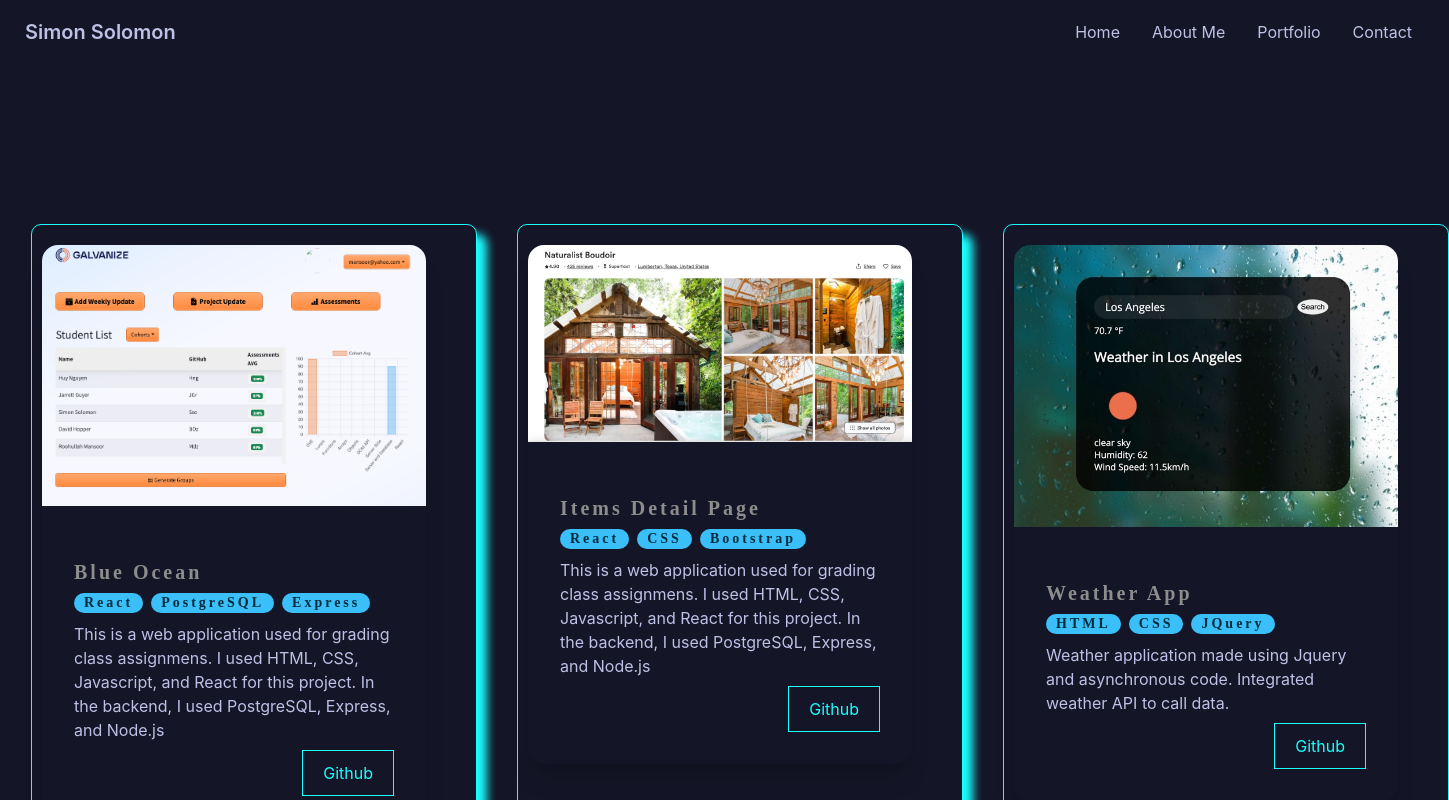
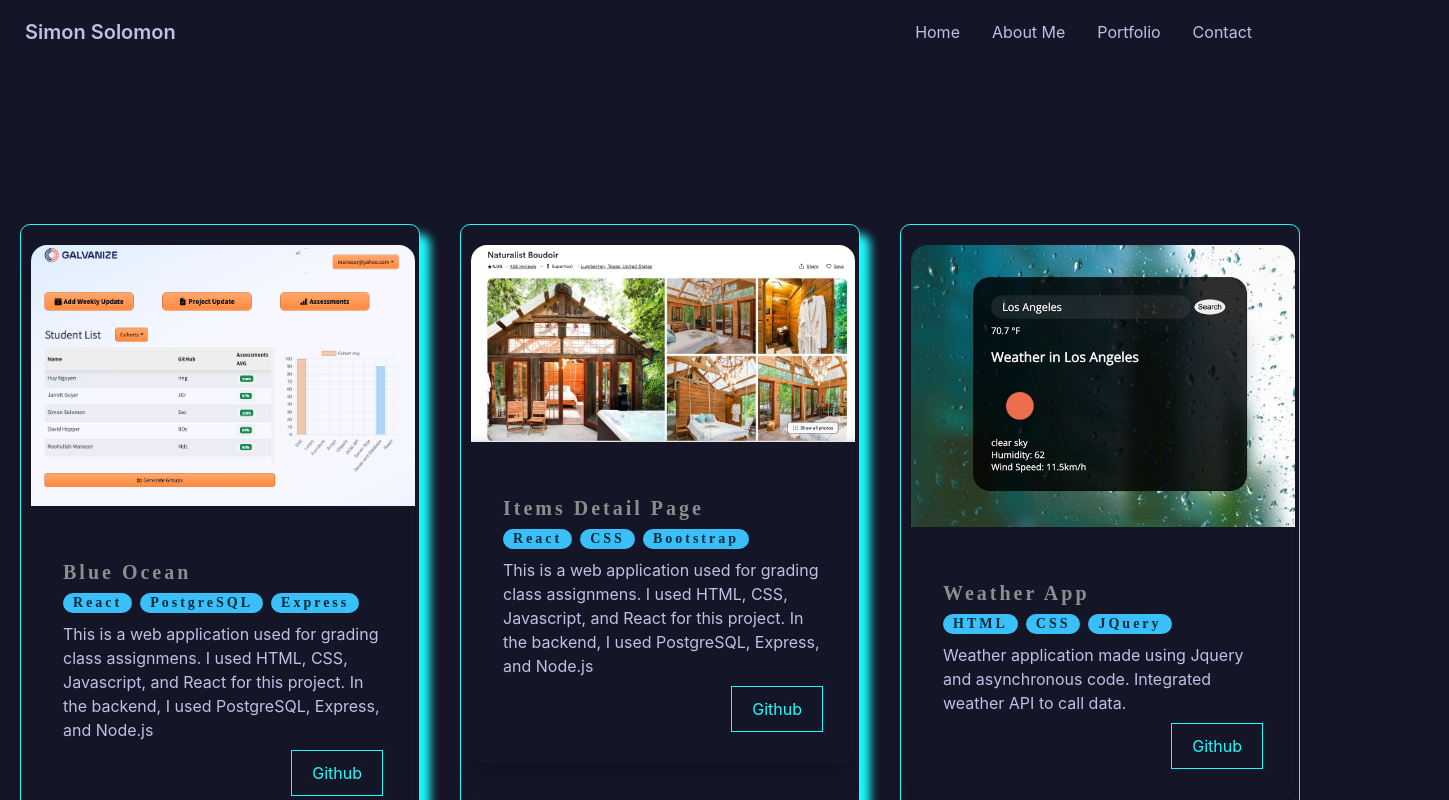
Before and after one commit to snsolomar/Portfolio, a React (Create React App) app in the folder client/: page /portfolio in a window 1280 px wide. Shown: the top 800 px of the page, 1449 px wide, since content can reach past the window. Built offline with nearby package versions, Linux system fonts and the light colour scheme.

Commit message:
fixed footer and text spacing

```diff
--- a/client/src/App.js
+++ b/client/src/App.js
@@ -5,7 +5,7 @@ import { router } from "./Routes/Router";
 
 function App() {
   return (
-    <div className="w-[1440px] m-auto">
+    <div className="m-auto">
       <RouterProvider router={router}></RouterProvider>
     </div>
   );
--- a/client/src/Pages/Portfolio/Portfolio.js
+++ b/client/src/Pages/Portfolio/Portfolio.js
@@ -7,8 +7,8 @@ const Portfolio = ({ portfolio }) => {
     portfolio;
 
   return (
-    <div className="w-[350px] mx-10 lg:w-full portfolio-card">
-      <div className="card w-[300px] lg:w-96 bg-base-100 shadow-xl">
+    <div className="min-w-[350px] mx-10 lg:w-full portfolio-card">
+      <div className="card min-w-[300px] lg:w-96 bg-base-100 shadow-xl">
         <figure>
           <img src={image} alt="portfolio" />
         </figure>
--- a/client/src/Routes/Shared/Footer/Footer.js
+++ b/client/src/Routes/Shared/Footer/Footer.js
@@ -5,9 +5,9 @@ import { faLinkedin, faGithub } from "@fortawesome/free-brands-svg-icons";
 
 const Footer = () => {
   return (
-    <footer className="footer footer-center p-10 bg-base-200 text-base-content rounded w-[380px] lg:w-full">
+    <footer className="footer footer-center p-10 bg-base-200 text-base-content rounded w-[100%] lg:w-full">
       <div>
-        <div className="grid grid-flow-col gap-4 w-[380px] lg:w-full">
+        <div className="grid grid-flow-col gap-4 w-[100%] lg:w-full">
           <a
             target="_blank"
             rel="noreferrer"
```
